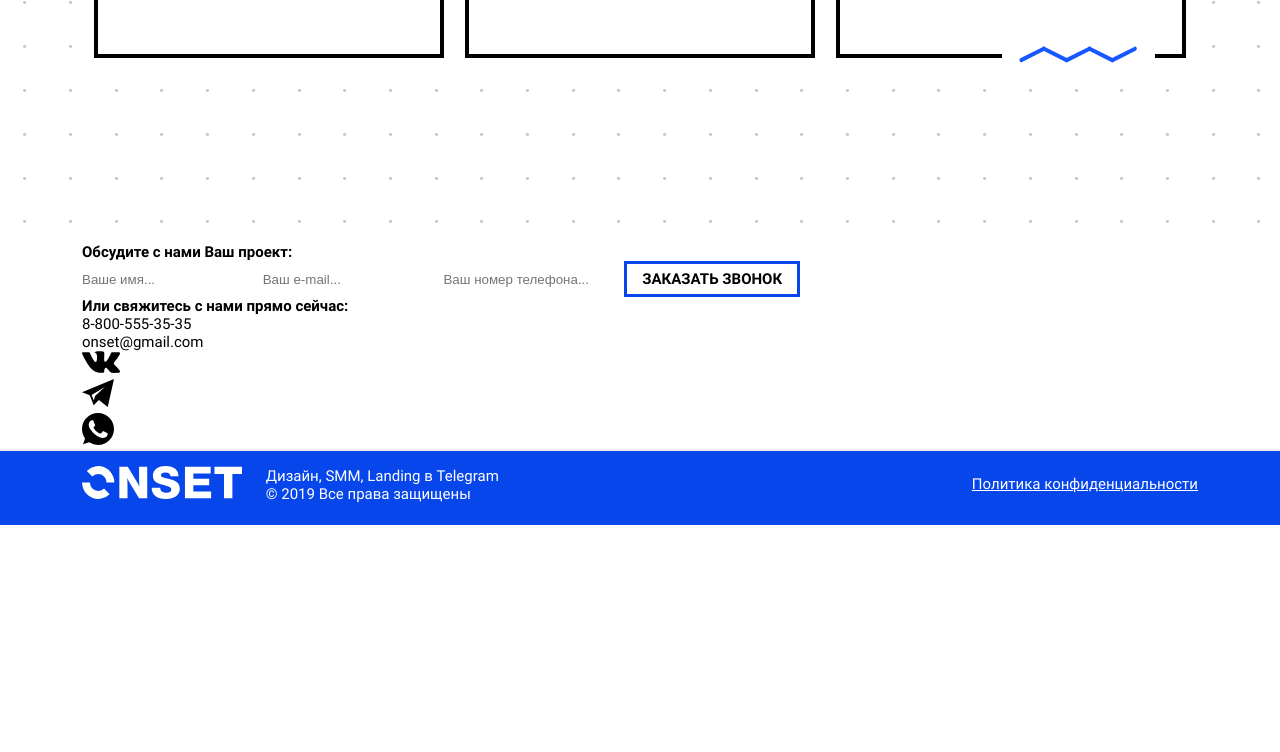
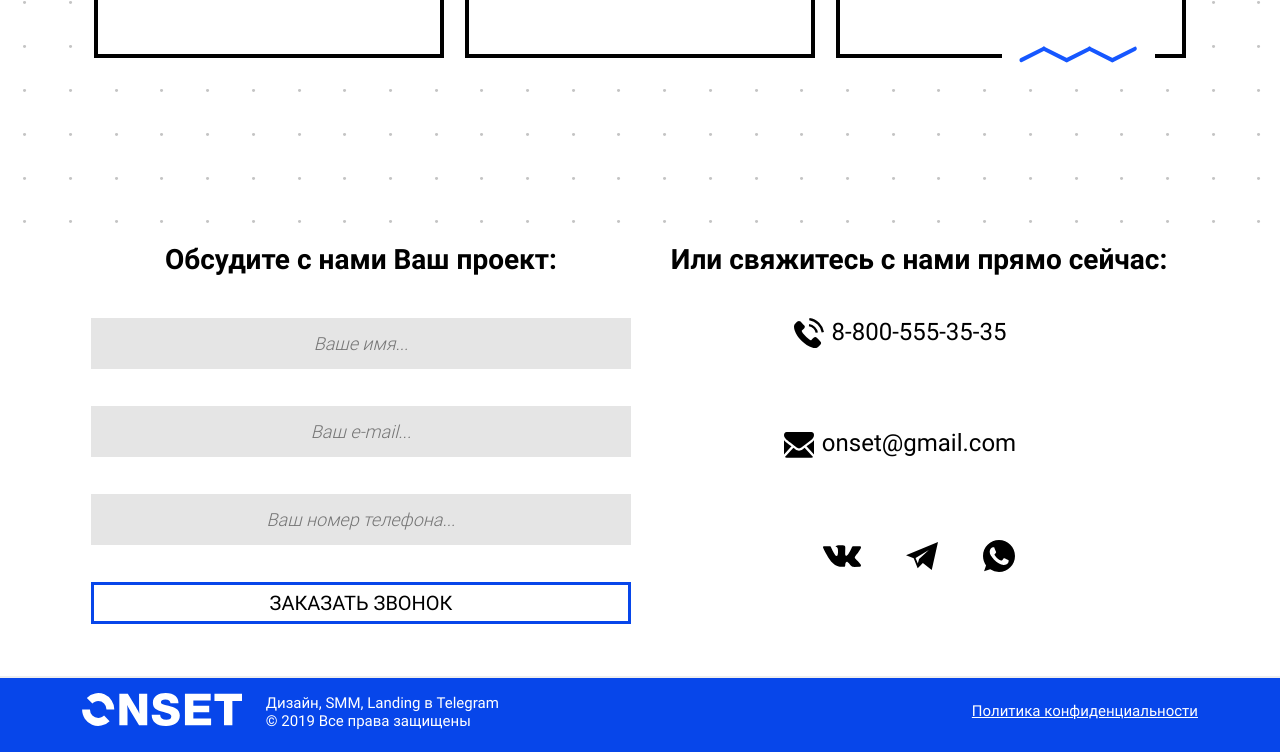
Before and after one commit to MaksimZhatkin/onset, a website: page build/index.html in a window 1280 px wide. Shown: the part 2316-3068 px from the top of the page. Before the commit the page ends 2841 px from the top, so only its background shows below. Drawn offline with nearby package versions, Linux system fonts and the light colour scheme; files that its build step writes are made by us from their sources.

Commit message:
work on main-footer

```diff
--- a/src/styles/main-footer.scss
+++ b/src/styles/main-footer.scss
@@ -1,3 +1,90 @@
-.footer {
+.main-footer {
+margin-bottom: 3.466rem;
 
+	&__container {
+		display: flex;
+		flex-wrap: wrap;
+		justify-content: space-between;
+	}
+
+	&__title {
+		font-size: 1.866rem;
+		margin-bottom: 2.8rem;
+	}
+
+	&-item {
+		width: 36rem;
+		text-align: center;
+		margin: 0 auto;
+	}
+
+	&__button {
+		display: block;
+		font-size: 1.333rem;
+		font-weight: 400;
+	}
+
+	&-contacts {
+		font-size: 1.6rem;
+		display: flex;
+		flex-direction: column;
+		justify-content: space-between;
+		align-items: center;
+		height: 260px;
+
+		&__item {
+			display: flex;
+			position: relative;
+
+			&_tel::before {
+				content: " ";
+				background: no-repeat url("../svg/telephone-icon.svg");
+				position: absolute;
+				width: 30px;
+				height: 30px;
+				left: -38px;
+			}
+
+			&_mail::before {
+				content: " ";
+				background: no-repeat url("../svg/mail-icon.svg");
+				position: absolute;
+				width: 30px;
+				height: 29px;
+				left: -38px;
+				top: 3px;
+			}
+		}
+	}
+
+	&-social {
+		display: flex;
+		justify-content: center;
+		align-items: center;
+
+		&__icon {
+			display: inline-block;
+		}
+
+		&__icon + &__icon {
+			margin-left: 3rem;
+		}
+	}
 }
+
+.form-order {
+	&__input {
+		background-color: $gray;
+		display: block;
+		padding: 1rem 0;
+		width: 100%;
+		margin-bottom: 2.466rem;
+
+		font-family: "Roboto", "Arial", sans-serif;
+		font-weight: 300;
+		font-size: 1.2rem;
+		font-style: italic;
+		text-align: center;
+		cursor: pointer;
+	}
+}
```
